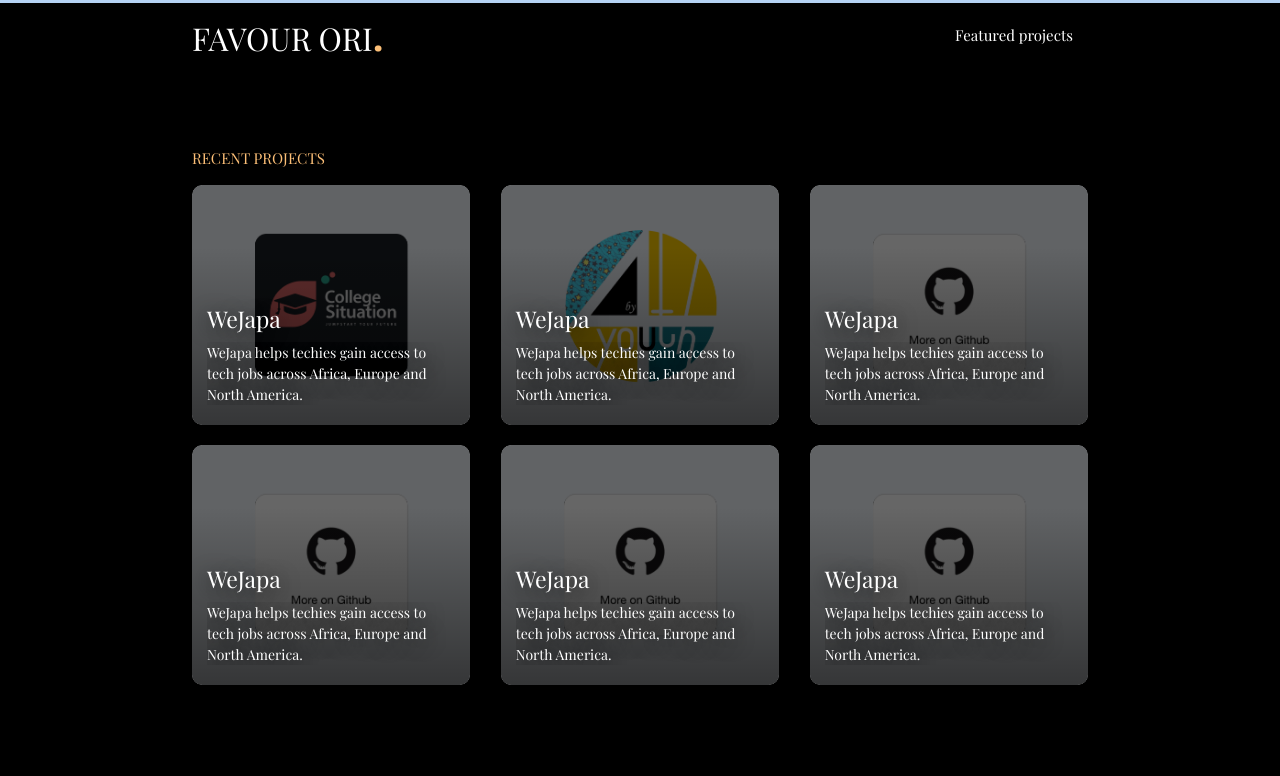
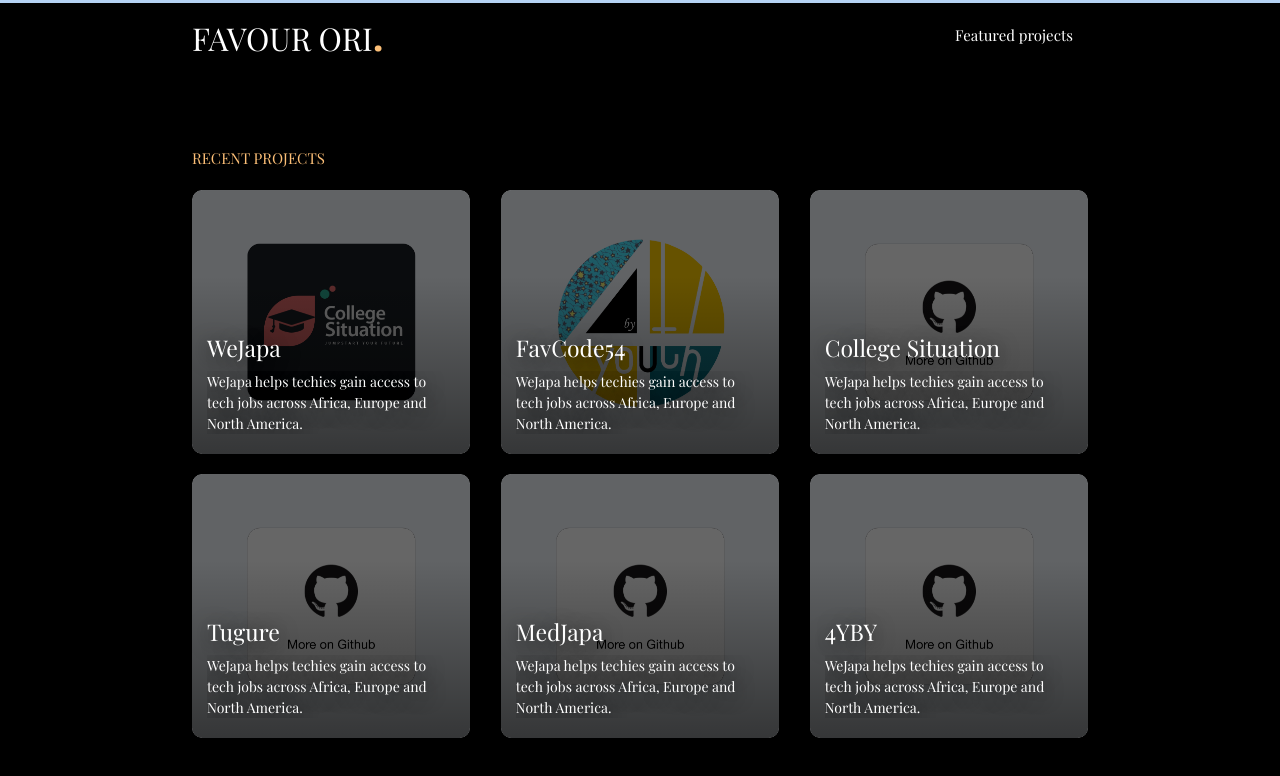
Before and after one commit to favourori/19-pws, a Vue app: page /projects in a window 1280 px wide. Shown: the top 776 px of the page. Built offline with nearby package versions, Linux system fonts and the light colour scheme.

Commit message:
added content

```diff
--- a/src/components/Projects.vue
+++ b/src/components/Projects.vue
@@ -21,7 +21,7 @@
         <div class="inner">
           <div class="project-bg bg2"></div>
           <div class="project-content">
-            <h3>WeJapa</h3>
+            <h3>FavCode54</h3>
             <p>
               WeJapa helps techies gain access to tech jobs across Africa,
               Europe and North America.
@@ -33,7 +33,7 @@
         <div class="inner">
           <div class="project-bg bg3"></div>
           <div class="project-content">
-            <h3>WeJapa</h3>
+            <h3>College Situation</h3>
             <p>
               WeJapa helps techies gain access to tech jobs across Africa,
               Europe and North America.
@@ -45,7 +45,7 @@
         <div class="inner">
           <div class="project-bg bg3"></div>
           <div class="project-content">
-            <h3>WeJapa</h3>
+            <h3>Tugure</h3>
             <p>
               WeJapa helps techies gain access to tech jobs across Africa,
               Europe and North America.
@@ -57,7 +57,7 @@
         <div class="inner">
           <div class="project-bg bg3"></div>
           <div class="project-content">
-            <h3>WeJapa</h3>
+            <h3>MedJapa</h3>
             <p>
               WeJapa helps techies gain access to tech jobs across Africa,
               Europe and North America.
@@ -69,7 +69,7 @@
         <div class="inner">
           <div class="project-bg bg3"></div>
           <div class="project-content">
-            <h3>WeJapa</h3>
+            <h3>4YBY</h3>
             <p>
               WeJapa helps techies gain access to tech jobs across Africa,
               Europe and North America.
@@ -117,11 +117,11 @@
   flex-wrap: wrap;
   justify-content: space-between;
   /* max-width: 650px; */
-  margin-top: 10px;
+  margin-top: 20px;
 }
 .project-link {
   width: calc(33.3% - 20px);
-  min-height: 30vh;
+  min-height: 33vh;
   position: relative;
   margin-bottom: 20px;
   transition: all 0.4s ease-in-out !important;
```
